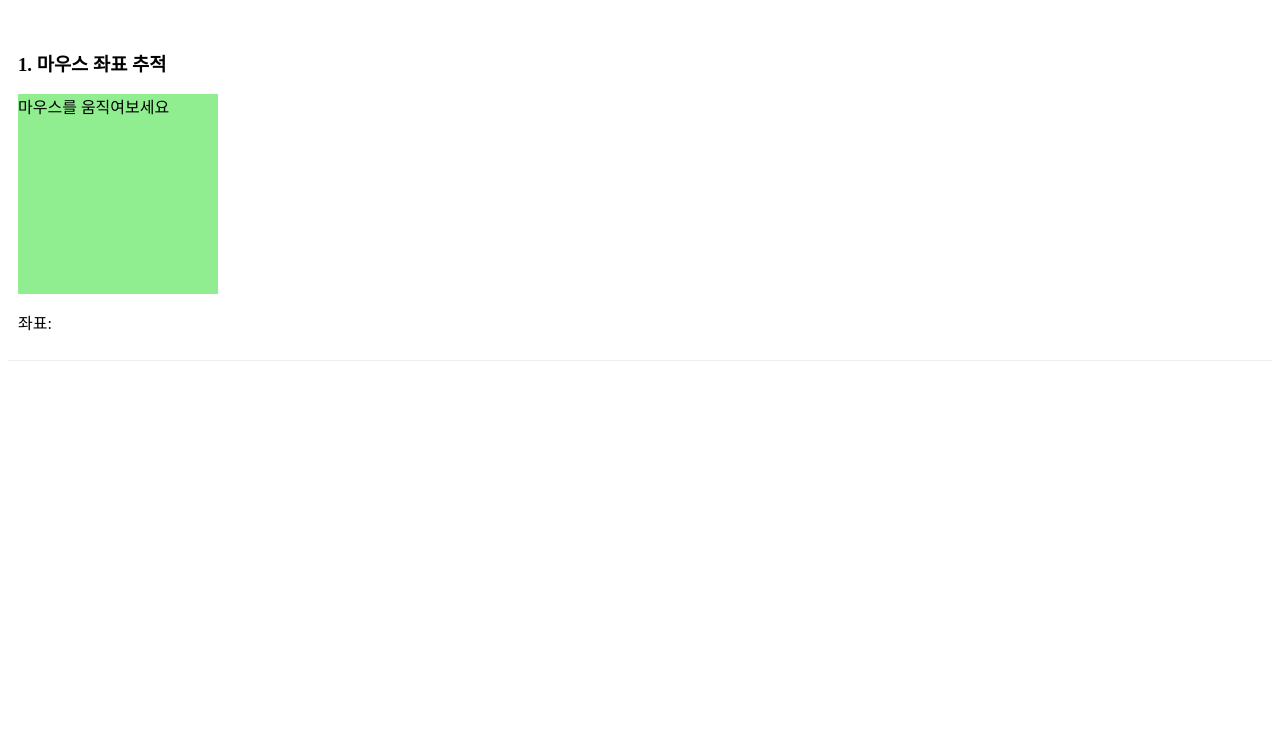
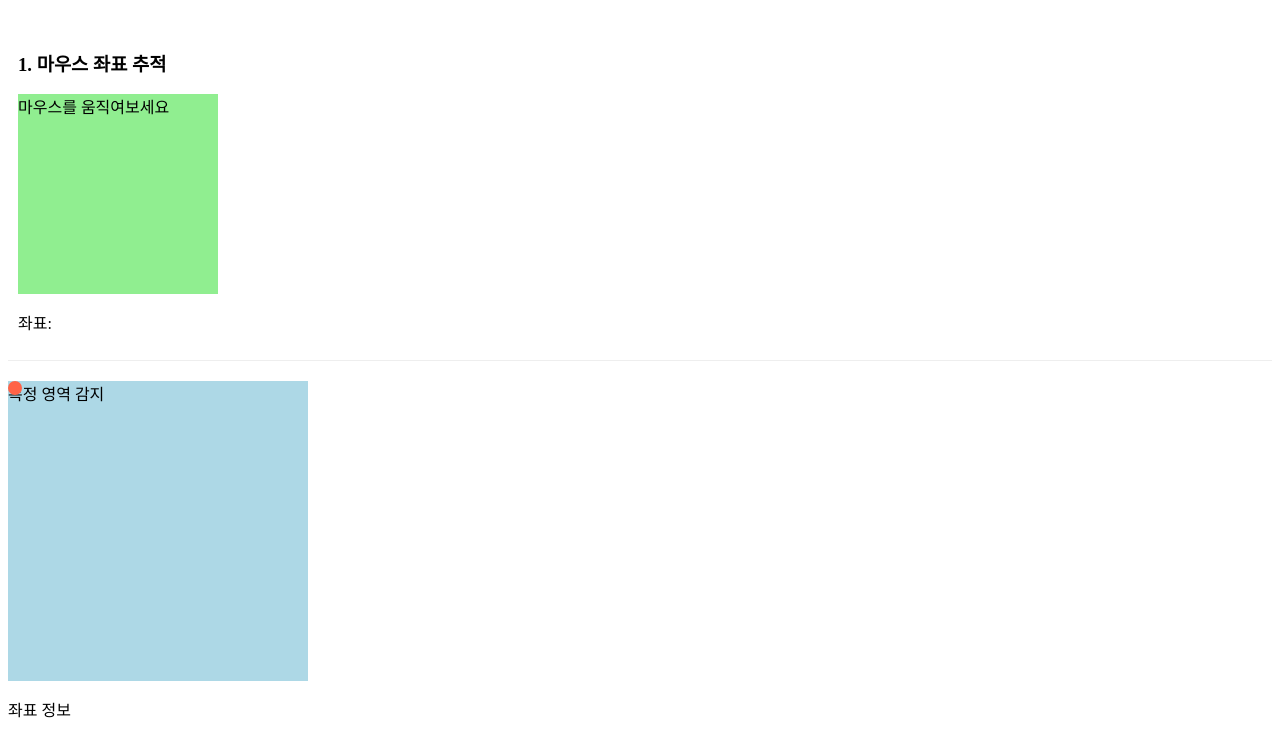
Before and after one commit to winverse/codeit-fs-interactive-js, a plain HTML site: page 4-03. 마우스 이동 이벤트 I/index.html in a window 1280 px wide. Drawn offline with Linux system fonts and the light colour scheme.

Commit message:
fix: Notion 순서에 맞게 실습 코드 동기화

```diff
--- a/4-03. 마우스 이동 이벤트 I/index.html
+++ b/4-03. 마우스 이동 이벤트 I/index.html
@@ -7,6 +7,21 @@
         margin: 20px 0;
         padding: 10px;
         border-bottom: 1px solid #eee;
+      }
+
+      #follower {
+        position: absolute;
+        width: 14px;
+        height: 14px;
+        border-radius: 50%;
+        background: tomato;
+        pointer-events: none;
+      }
+
+      #zone {
+        width: 300px;
+        height: 300px;
+        background: lightblue;
       }
     </style>
   </head>
@@ -27,6 +42,10 @@
       <p id="coordinates">좌표:</p>
     </div>
 
+    <div id="follower"></div>
+    <div id="zone">특정 영역 감지</div>
+    <p id="info">좌표 정보</p>
+
     <script src="index.js"></script>
   </body>
 </html>
```
Also changed, not shown: 3-04. 이벤트 객체/index.html (+1 -1 lines), 4-01. 마우스 버튼 이벤트/index.html (+1 -0 lines), 1-03. HTML_CSS + JavaScript 맛보기/index.html (renamed from 1-02. HTML_CSS + JavaScript 맛보기/index.html), 1-03. HTML_CSS + JavaScript 맛보기/index.js (renamed from 1-02. HTML_CSS + JavaScript 맛보기/index.js), 1-03. HTML_CSS + JavaScript 맛보기/style.css (renamed from 1-02. HTML_CSS + JavaScript 맛보기/style.css), 1-04. id로 태그 선택하기/index.html (renamed from 1-03. id로 태그 선택하기/index.html), 1-04. id로 태그 선택하기/index.js (added).
